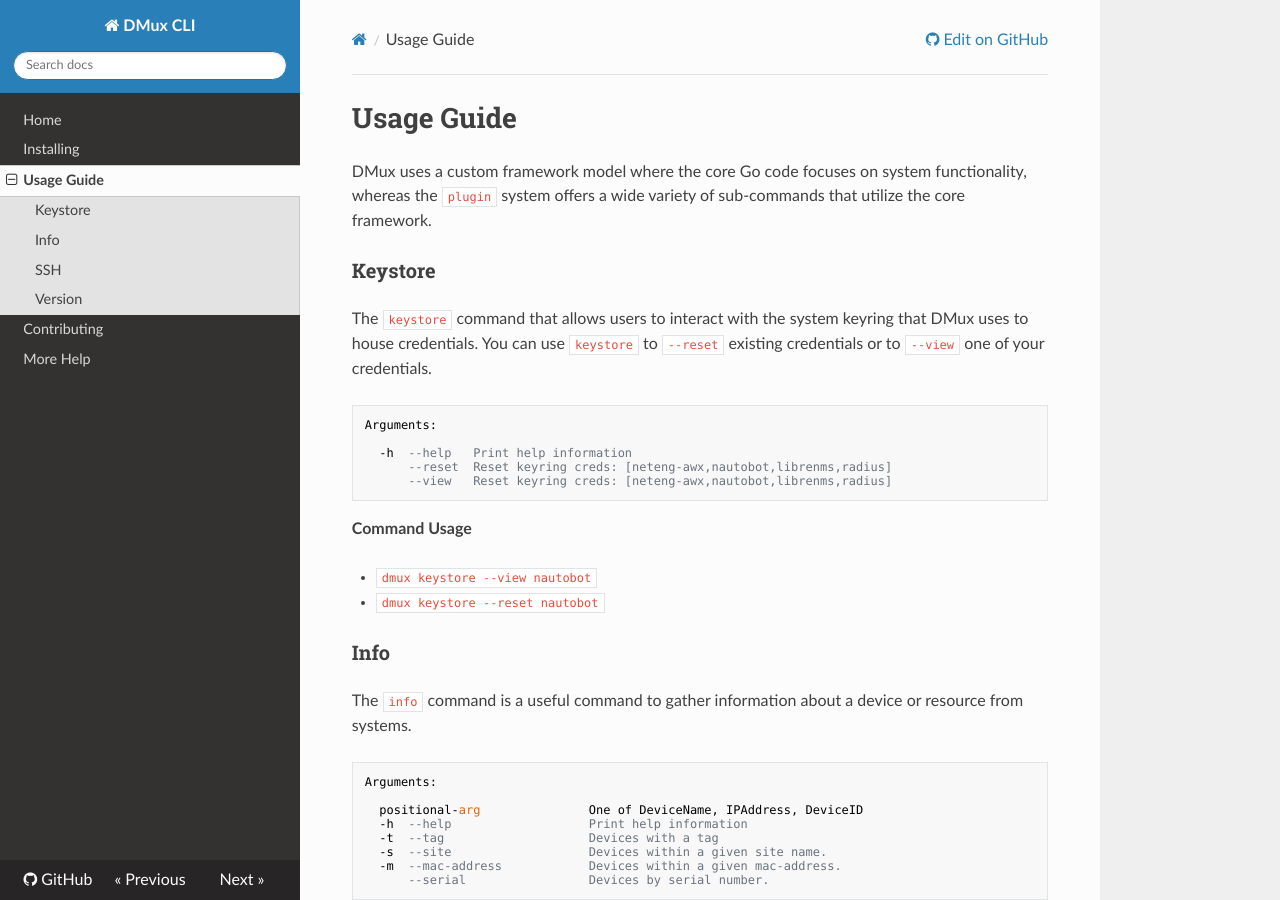
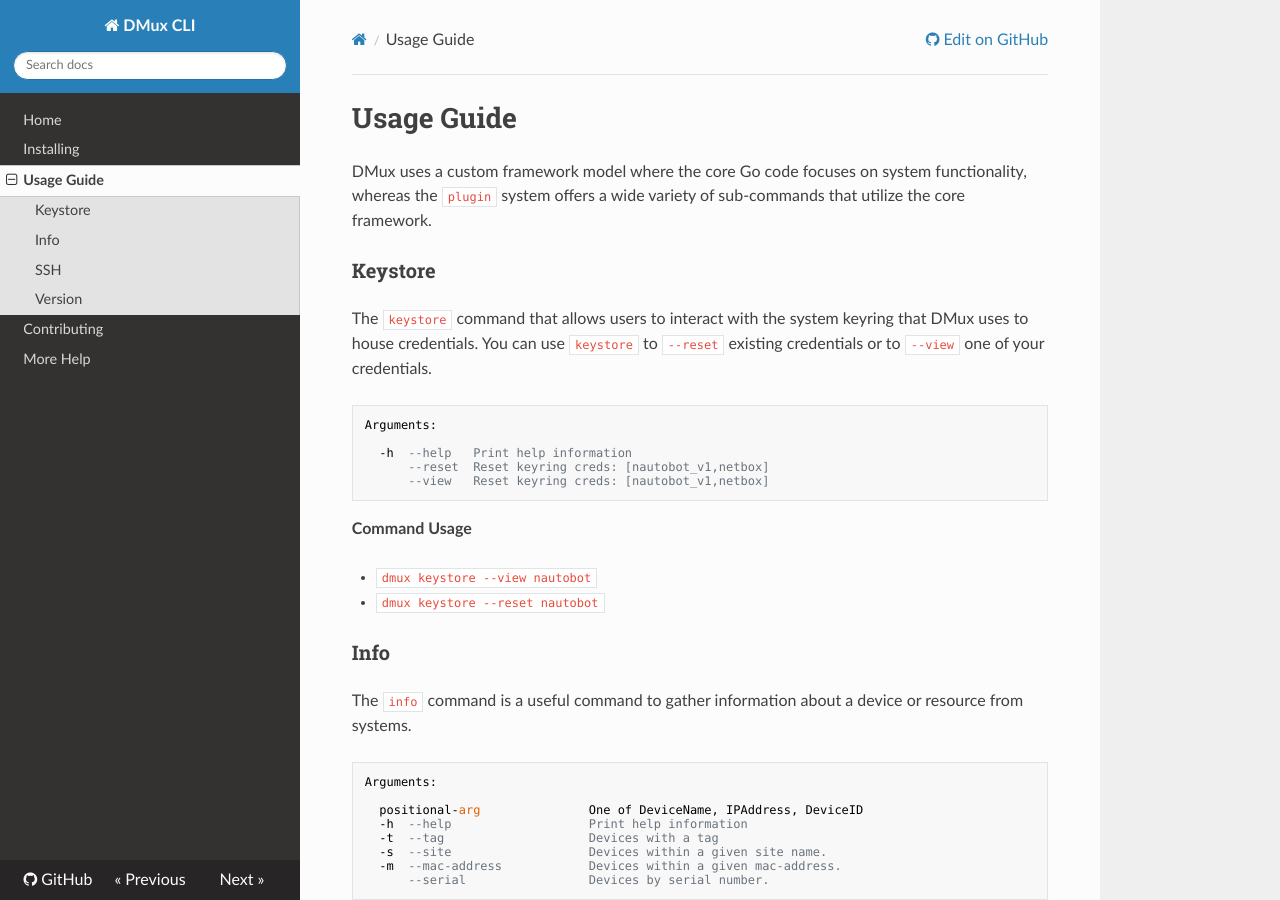
Before and after one commit to josh-silvas/dmux, an MkDocs documentation site: the page built from docs/usage_guide.md, in a window 1280 px wide and 900 px high. Built offline with MkDocs 1.6.1, drawn with Linux system fonts in a browser that asks for light colours; nearby versions of some CDN libraries.

Commit message:
Documentation cleanup.

````diff
--- a/.goreleaser.yml
+++ b/.goreleaser.yml
@@ -48,7 +48,7 @@
     vendor: "Josh Silvas"
     homepage: "https://github.com/josh-silvas/dmux"
     maintainer: "Josh Silvas <josh@jsilvas.com>"
-    description: "DMux is a Nautobot cli tool with ssh functionality for assist Network Engineering teams."
+    description: "DMux is a cli tool with ssh functionality for assist Network Engineering teams."
     license: "Apache 2.0"
     formats:
       - "deb"
--- a/docs/usage_guide.md
+++ b/docs/usage_guide.md
@@ -11,8 +11,8 @@
 Arguments:
 
   -h  --help   Print help information
-      --reset  Reset keyring creds: [neteng-awx,nautobot,librenms,radius]
-      --view   Reset keyring creds: [neteng-awx,nautobot,librenms,radius]
+      --reset  Reset keyring creds: [nautobot_v1,netbox]
+      --view   Reset keyring creds: [nautobot_v1,netbox]
 ```
 
 **Command Usage**
````
Also changed, not shown: README.md (+6 -6 lines), docs/index.md (+3 -3 lines), 1 other file.
